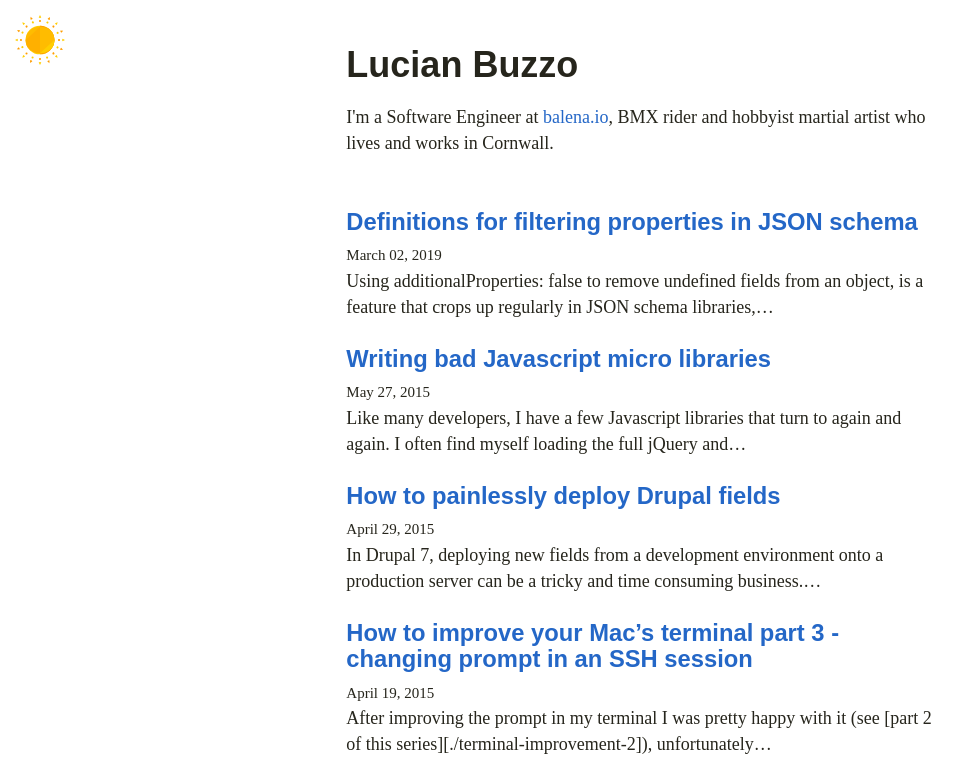
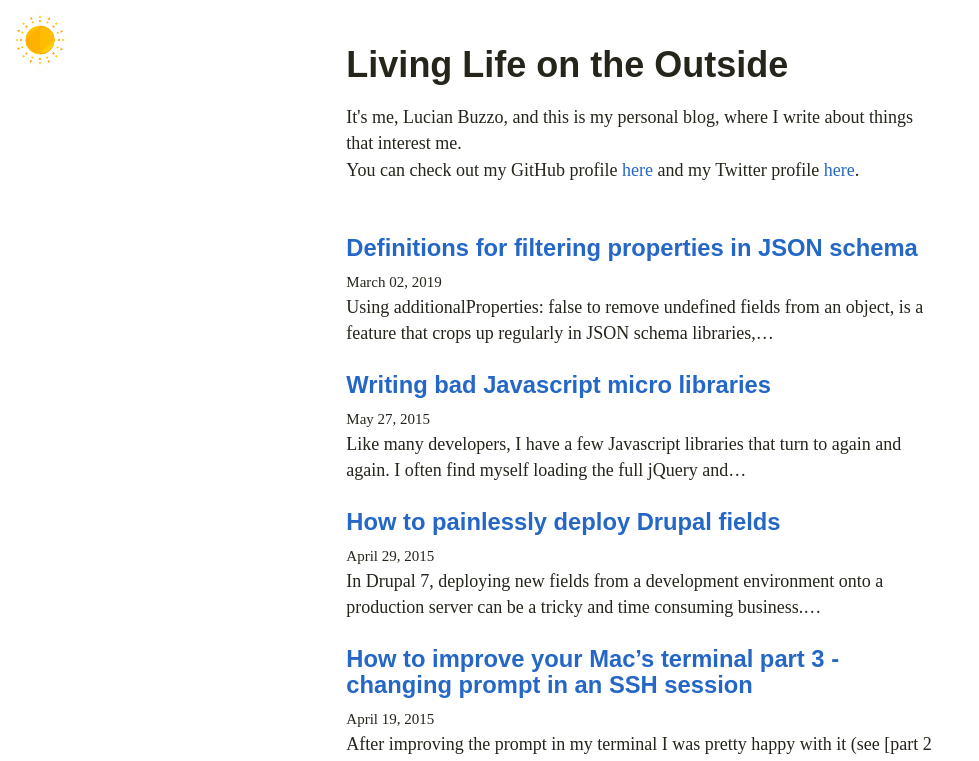
Before and after one commit to LucianBuzzo/blog, a Gatsby site: page / in a window 1280 px wide. Shown: the top 761 px of the page, without its empty margins (0-979 px from the left). Built offline with nearby package versions, Linux system fonts and the light colour scheme; Gatsby itself is replaced by a stand-in of ours; some packages are replaced by stand-ins of ours.

Commit message:
Update to Gatsby 5.0
Signed-off-by: Lucian Buzzo <lucian.buzzo@gmail.com>

```diff
--- a/gatsby-config.js
+++ b/gatsby-config.js
@@ -1,8 +1,8 @@
 module.exports = {
   siteMetadata: {
-    title: 'Lucian Buzzo',
+    title: 'Living Life on the Outside',
     author: 'Lucian Buzzo',
-    description: 'Lucian Buzzo, Software Engineer',
+    description: 'Personal blog of Lucian Buzzo',
     siteUrl: 'https://lucianbuzzo.com',
   },
   plugins: [
@@ -78,7 +78,6 @@ module.exports = {
         trackingId: 'UA-135556539-1',
       },
     },
-    `gatsby-plugin-feed`,
     {
       resolve: `gatsby-plugin-manifest`,
       options: {
--- a/src/components/Bio.js
+++ b/src/components/Bio.js
@@ -17,7 +17,9 @@ class Bio extends React.Component {
         }}
       >
         <p>
-          I'm a Software Engineer at <a href='https://www.balena.io/'>balena.io</a>, BMX rider and hobbyist martial artist who lives and works in Cornwall.
+          It's me, Lucian Buzzo, and this is my personal blog, where I write about things that interest me.
+          <br />
+          You can check out my GitHub profile <a href="https://github.com/LucianBuzzo">here</a> and my Twitter profile <a href="https://twitter.com/LucianBuzzo">here</a>.
         </p>
       </div>
     )
```
Also changed, not shown: package.json (+26 -27 lines), 4 other files.
